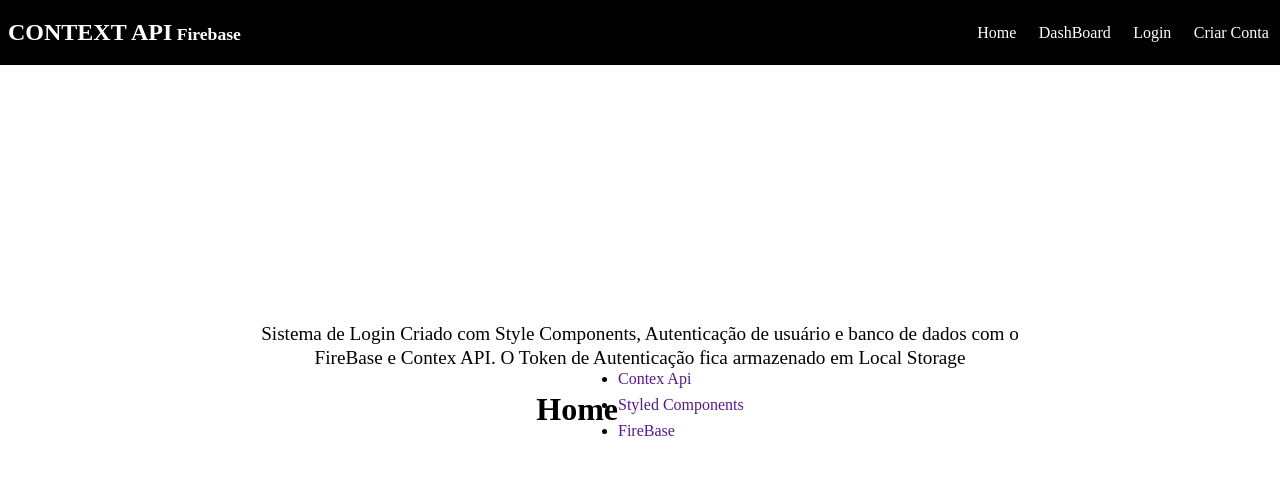
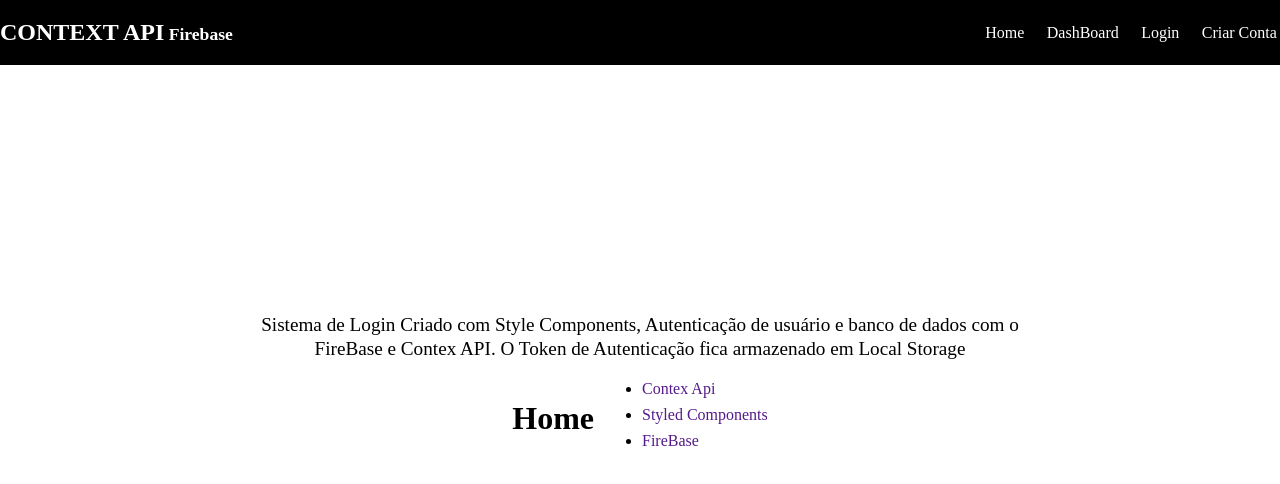
Before and after one commit to Wellyngtonkuhn/Sistema-de-login-com-React-Context-Api, a React (Create React App) app: page / in a window 1280 px wide. Shown: the top 484 px of the page. Built offline with nearby package versions, Linux system fonts and the light colour scheme; what react-dotenv would draw is missing.

Commit message:
Criando o dashboard

```diff
--- a/src/components/Home.js
+++ b/src/components/Home.js
@@ -48,11 +48,13 @@ const Descricao = styled.header`
   text-align: center;
   line-height: 1.5rem;
   font-size: 1.2rem;
+  margin-bottom: 1.2rem;
 `;
 
 const HomeSection = styled.section`
   display: flex;
   align-items: center;
+  gap: 3rem;
   header
     h1{
       font-size: 2rem;
--- a/src/components/dashboard/DashBoard.js
+++ b/src/components/dashboard/DashBoard.js
@@ -36,6 +36,7 @@ const Section = styled.section`
   align-items: center;
   h1 {
     font-size: 2rem;
+    margin-bottom: 1rem;
   }
 `;
 
--- a/src/components/dashboard/UserAutenticado.js
+++ b/src/components/dashboard/UserAutenticado.js
@@ -1,29 +1,31 @@
-import { useAuthUser } from "../../context-api/provider/AuthUser";
+
+import SideMenu from './sideMenu/Index'
+import Content from './content/Index'
 
 import styled from "styled-components";
 
 export default function UserAutenticado() {
 
-  const { userData } = useAuthUser()
+
 
   return (
     <>
-      <Section>
-        <h1>DashBoar</h1>
-        <h2>Email: {userData.email} </h2>
-      </Section>
+      <Main>
+        <Section>
+          <SideMenu />
+          <Content />
+          </Section>
+      </Main>
     </>
   );
 }
 
+const Main = styled.main`
+  max-width: 1295px;
+  margin: 1rem auto 0 auto;
+`;
+
 const Section = styled.section`
   display: flex;
-  flex-direction: column;
-  max-width: 100vw;
-  min-height: 80vh;
-  justify-content: center;
-  align-items: center;
-  h1 {
-    font-size: 2rem;
-  }
-`;
+  gap: 5rem;
+`
--- /dev/null
+++ b/src/components/dashboard/content/Index.js
@@ -0,0 +1,23 @@
+import { useAuthUser } from '../../../context-api/provider/AuthUser'
+
+
+import styled from "styled-components";
+
+export default function UserAutenticado() {
+  const { userData } = useAuthUser();
+
+  return (
+    <>
+      <Section>
+        <h1>DashBoar</h1>
+        <h2> Email: {userData.email} </h2>
+      </Section>
+    </>
+  );
+}
+
+const Section = styled.section`
+  display: flex;
+  flex-basis: 75%;
+  flex-direction: column;
+`;
--- /dev/null
+++ b/src/components/dashboard/sideMenu/Index.js
@@ -0,0 +1,48 @@
+import styled from "styled-components";
+import { Link } from 'react-router-dom'
+
+export default function Index() {
+  return (
+    <>
+      <SideMenu>
+        <Ul>
+          <li>
+            <Link to=''>Cadastrar Usuário</Link>
+          </li>
+          <li>
+            <Link to=''>Listar Usuário</Link>
+          </li>
+          <li>
+            <Link to=''>Teste</Link>
+          </li>
+          <li>
+            <Link to=''>Teste</Link>
+          </li>
+        </Ul>
+      </SideMenu>
+    </>
+  );
+}
+
+const SideMenu = styled.div`
+    display: flex;
+    flex-direction: column;
+    justify-content: center;
+    align-items: center;
+    flex-basis: 25%;
+`;
+
+const Ul = styled.ul`
+  padding: 1rem;
+    li{
+    list-style: none;
+    padding-bottom: .5rem;
+    a{
+      color: #000;
+      text-decoration: none;
+      cursor: pointer;
+      font-size: 1.2rem;
+    }
+  }
+
+`
--- a/src/components/login/Cadastro.js
+++ b/src/components/login/Cadastro.js
@@ -5,6 +5,7 @@ import styled from "styled-components";
 export default function Cadastro() {
 
   const { usuario, setUsuario, handleCadastro } = useAuthUser();
+
 
   return (
     <>
--- a/src/components/menu/Menu.js
+++ b/src/components/menu/Menu.js
@@ -9,6 +9,7 @@ export default function Menu() {
 
   return (
     <>
+      <Div>
         <Nav>
           <h1>
             Context API<span> Firebase</span>
@@ -37,17 +38,23 @@ export default function Menu() {
             )}
           </ul>
         </Nav>
+      </Div>
     </>
   );
 }
 
+const Div = styled.div`
+  background-color: #000;
+  width: 100vw;
+`;
+
 const Nav = styled.nav`
   display: flex;
-  background-color: #000;
-  padding: 1.2rem 0.5rem;
-  max-width: 100vw;
   align-items: center;
   justify-content: space-between;
+  padding: 1.2rem 0;
+  max-width: 1295px;
+  margin: auto;
   h1 {
     color: #fff;
     text-transform: uppercase;
```
Lines whose indentation alone changed are shown as unchanged.
